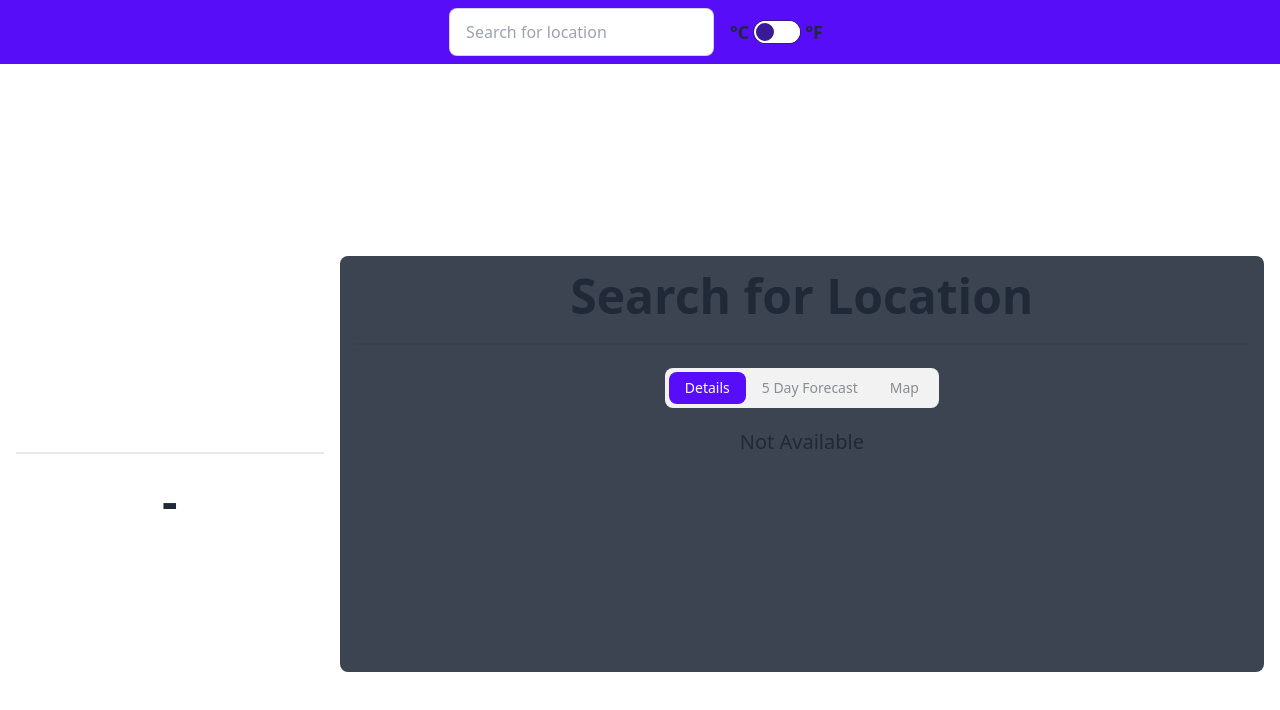
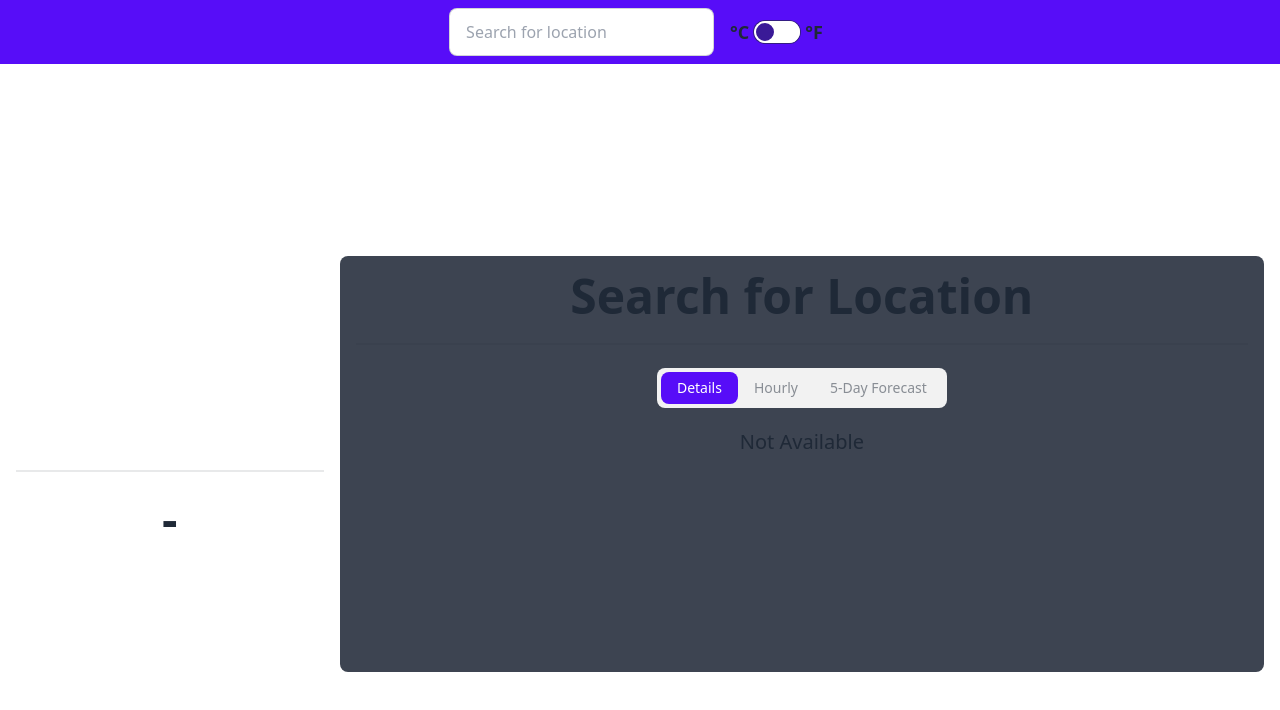
Before and after one commit to strato67/weatherAppRemaster, a React app: page / in a window 1280 px wide. Shown: the top 710 px of the page. Built offline with nearby package versions, Linux system fonts and the light colour scheme; the HTML template or start-up script is replaced by a standard one.

Commit message:
map won't work, doin hourly lol

```diff
--- /dev/null
+++ b/src/Components/TabbedComponents/Hourly.js
@@ -0,0 +1,8 @@
+import React from "react";
+import ForecastCard from "./ForecastCard";
+
+const Hourly = ()=>{
+    return(<></>);
+}
+
+export default Hourly;
--- a/src/Components/WeatherDisplay.js
+++ b/src/Components/WeatherDisplay.js
@@ -10,11 +10,11 @@ const WeatherDisplay = ({weatherData, unitConversion, fiveForecast}) =>{
             <div className="hero-content flex-col lg:flex-row">
                 <div className="flex-col  w-80 items-center">
                     <div className="justify-center flex pb-8">
-                    <img src={weatherData.main.temp !== '-'? `http://openweathermap.org/img/w/${weatherData.weather[0].icon}.png` : ''} className="scale-[450%]"/>
+                    <img src={weatherData.main.temp !== '-'? `http://openweathermap.org/img/w/${weatherData.weather[0].icon}.png` : ''} className="scale-[450%] pt-5 pb-2"/>
                     </div>
 
 
-                <p className=" text-center capitalize">{weatherData.main.temp !== '-'? weatherData.weather[0].main : ''}</p>
+                <p className=" text-center capitalize pt-2">{weatherData.main.temp !== '-'? weatherData.weather[0].main : ''}</p>
 
                 <div className="divider"></div>
                 <div>
--- a/src/Components/WeatherInfo.js
+++ b/src/Components/WeatherInfo.js
@@ -8,8 +8,9 @@ const WeatherInfo = ({weatherData, unitConversion, fiveForecast}) =>{
 
     const tabContents = {
         'Details': <WeatherDetails key={0} weatherData={weatherData} unitConversion={unitConversion}/>,
-        '5 Day Forecast' : <FiveDay key={1} fiveForecast={fiveForecast} unitConversion={unitConversion}/>,
-        'Map':'poo'
+        'Hourly':'poo',
+        '5-Day Forecast' : <FiveDay key={1} fiveForecast={fiveForecast} unitConversion={unitConversion}/>,
+
 
     };
 
```
